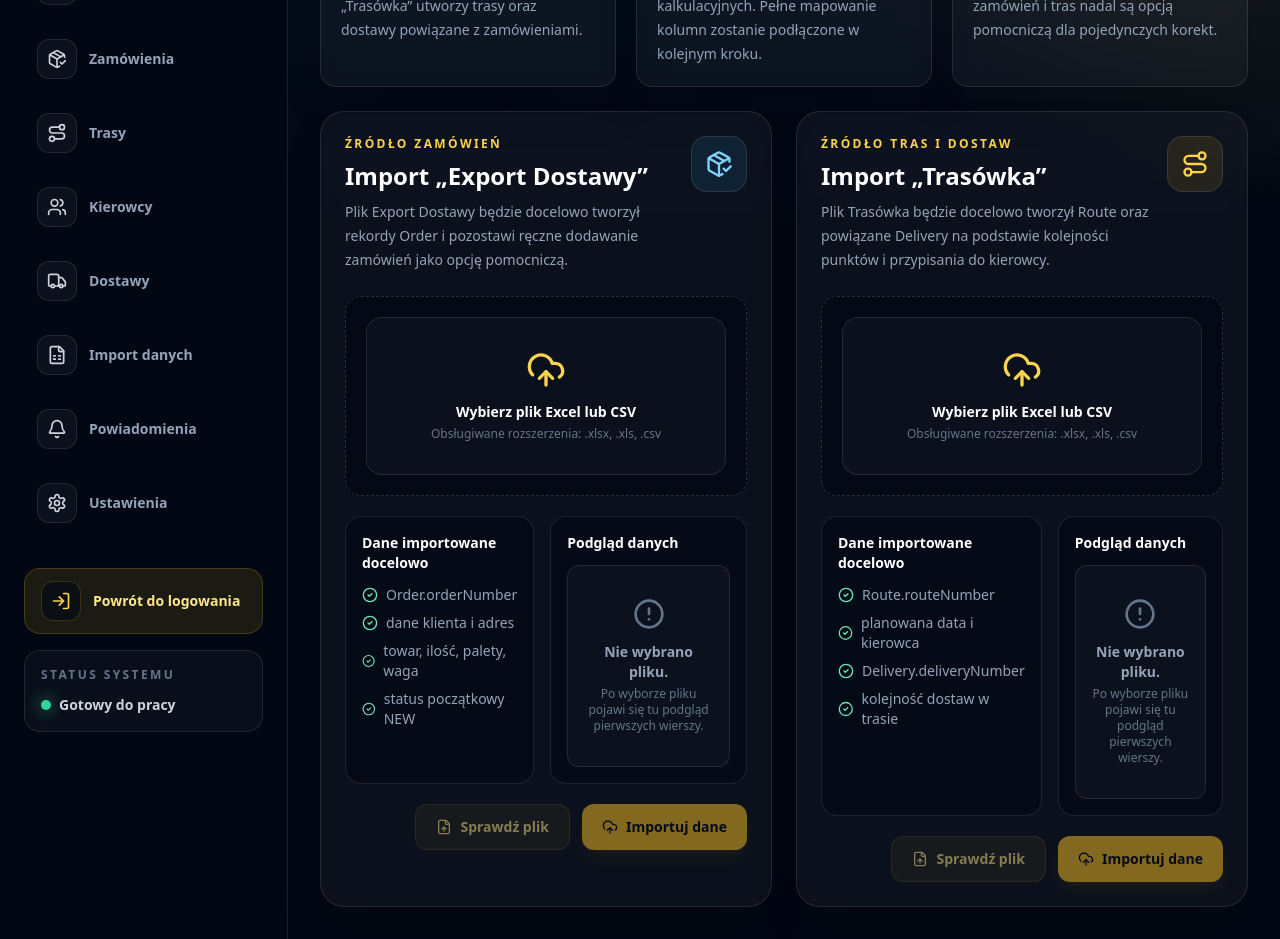
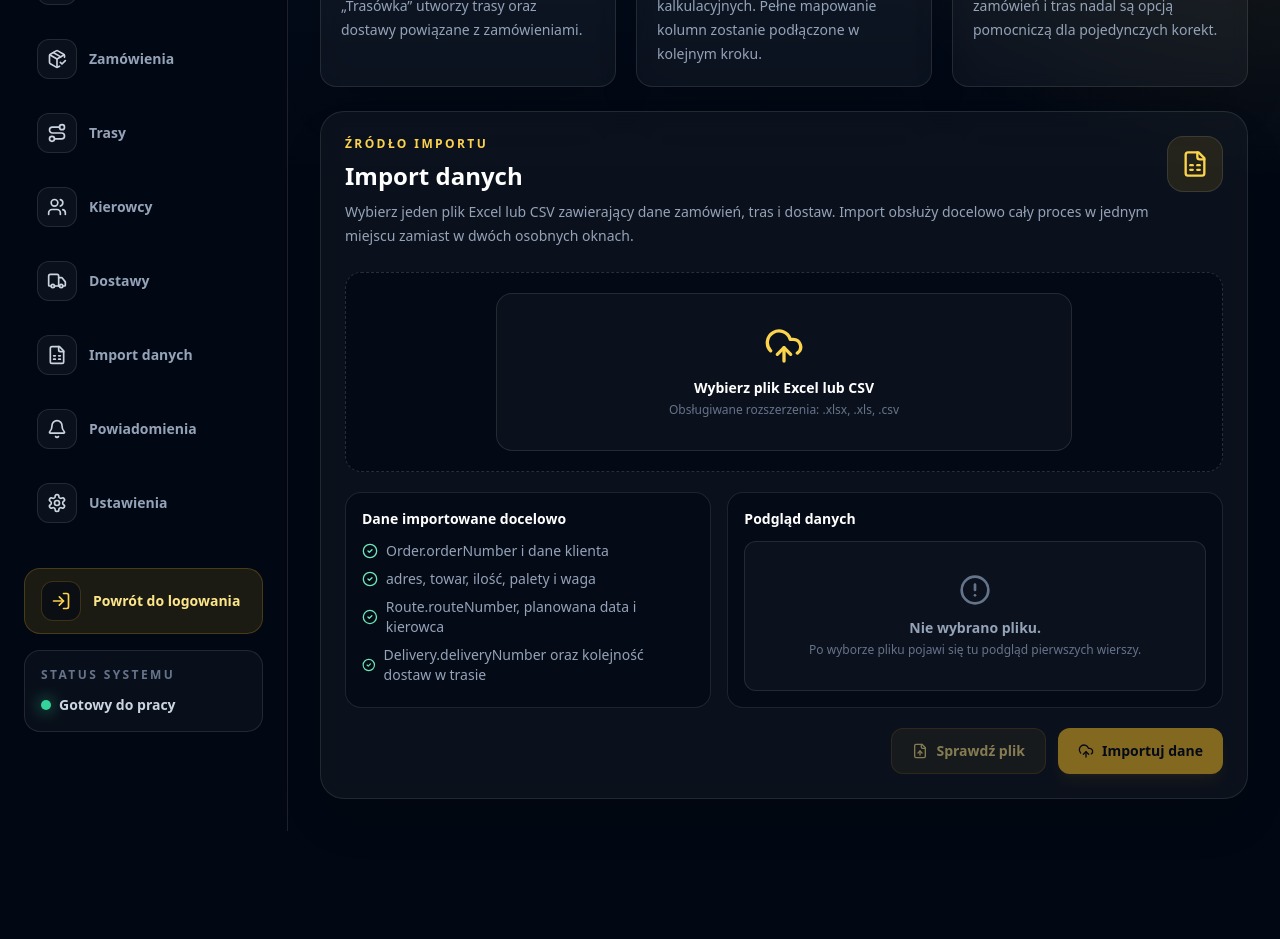
Before and after one commit to PolskiEMS/King-Delivery-Tracker, a Next.js app: page /dispatcher/import in a window 1280 px wide. Shown: the part 340-1279 px from the top of the page. After the commit the page ends 1171 px from the top, so only its background shows below. Built offline with nearby package versions, Linux system fonts and the light colour scheme.

Commit message:
Unify dispatcher import panel

```diff
--- a/src/app/dispatcher/import/page.tsx
+++ b/src/app/dispatcher/import/page.tsx
@@ -7,52 +7,22 @@ import {
   Database,
   FileSpreadsheet,
   FileUp,
-  PackageCheck,
-  Route,
   TableProperties,
   UploadCloud,
 } from "lucide-react";
 import { Sidebar } from "@/components/dashboard/sidebar";
 
-type ImportKind = "deliveries" | "routes";
-type ImportFileState = Record<ImportKind, File | null>;
+const previewRows = [
+  ["Numer zamówienia", "Klient", "Trasa", "Data", "Kierowca", "Status"],
+  ["KD/2026/001", "Nazwa klienta", "TR/2026/001", "2026-06-23", "Jan Kierowca", "NEW"],
+  ["KD/2026/002", "Nazwa klienta", "TR/2026/001", "2026-06-23", "Jan Kierowca", "NEW"],
+];
 
-const previewRows = {
-  deliveries: [
-    ["Numer zamówienia", "Klient", "Adres", "Towar", "Ilość", "Status"],
-    ["KD/2026/001", "Nazwa klienta", "London, SW1A", "Palety mix", "12", "NEW"],
-    ["KD/2026/002", "Nazwa klienta", "Manchester", "Kartony", "34", "NEW"],
-  ],
-  routes: [
-    ["Trasa", "Data", "Kierowca", "Pojazd", "Kolejność", "Dostawa"],
-    ["TR/2026/001", "2026-06-23", "Jan Kierowca", "WX12 ABC", "1", "KD/2026/001"],
-    ["TR/2026/001", "2026-06-23", "Jan Kierowca", "WX12 ABC", "2", "KD/2026/002"],
-  ],
-} satisfies Record<ImportKind, string[][]>;
-
-const importSections = [
-  {
-    kind: "deliveries" as const,
-    title: "Import „Export Dostawy”",
-    eyebrow: "Źródło zamówień",
-    description:
-      "Plik Export Dostawy będzie docelowo tworzył rekordy Order i pozostawi ręczne dodawanie zamówień jako opcję pomocniczą.",
-    icon: PackageCheck,
-    accent: "text-sky-300",
-    glow: "bg-sky-400/10",
-    imports: ["Order.orderNumber", "dane klienta i adres", "towar, ilość, palety, waga", "status początkowy NEW"],
-  },
-  {
-    kind: "routes" as const,
-    title: "Import „Trasówka”",
-    eyebrow: "Źródło tras i dostaw",
-    description:
-      "Plik Trasówka będzie docelowo tworzył Route oraz powiązane Delivery na podstawie kolejności punktów i przypisania do kierowcy.",
-    icon: Route,
-    accent: "text-amber-300",
-    glow: "bg-amber-400/10",
-    imports: ["Route.routeNumber", "planowana data i kierowca", "Delivery.deliveryNumber", "kolejność dostaw w trasie"],
-  },
+const importScope = [
+  "Order.orderNumber i dane klienta",
+  "adres, towar, ilość, palety i waga",
+  "Route.routeNumber, planowana data i kierowca",
+  "Delivery.deliveryNumber oraz kolejność dostaw w trasie",
 ];
 
 function formatFileSize(size: number) {
@@ -62,23 +32,19 @@ function formatFileSize(size: number) {
 }
 
 export default function DispatcherImportPage() {
-  const [files, setFiles] = useState<ImportFileState>({ deliveries: null, routes: null });
-  const [checked, setChecked] = useState<Record<ImportKind, boolean>>({ deliveries: false, routes: false });
+  const [file, setFile] = useState<File | null>(null);
+  const [checked, setChecked] = useState(false);
 
-  const selectedCount = useMemo(
-    () => Object.values(files).filter(Boolean).length,
-    [files],
-  );
+  const selectedCount = useMemo(() => (file ? 1 : 0), [file]);
 
-  function updateFile(kind: ImportKind, event: ChangeEvent<HTMLInputElement>) {
-    const file = event.target.files?.[0] ?? null;
-    setFiles((current) => ({ ...current, [kind]: file }));
-    setChecked((current) => ({ ...current, [kind]: false }));
+  function updateFile(event: ChangeEvent<HTMLInputElement>) {
+    setFile(event.target.files?.[0] ?? null);
+    setChecked(false);
   }
 
-  function checkFile(kind: ImportKind) {
-    if (!files[kind]) return;
-    setChecked((current) => ({ ...current, [kind]: true }));
+  function checkFile() {
+    if (!file) return;
+    setChecked(true);
   }
 
   return (
@@ -102,7 +68,7 @@ export default function DispatcherImportPage() {
               </div>
 
               <div className="rounded-2xl border border-white/10 bg-white/[0.04] px-5 py-4 shadow-xl shadow-black/20">
-                <p className="text-3xl font-black text-white">{selectedCount}/2</p>
+                <p className="text-3xl font-black text-white">{selectedCount}/1</p>
                 <p className="mt-1 text-xs font-semibold uppercase tracking-[0.18em] text-slate-500">
                   wybrane pliki
                 </p>
@@ -143,37 +109,33 @@ export default function DispatcherImportPage() {
               </article>
             </section>
 
-            <section className="grid gap-6 xl:grid-cols-2">
-              {importSections.map((section) => {
-                const Icon = section.icon;
-                const file = files[section.kind];
-                const isChecked = checked[section.kind];
-
-                return (
-                  <article key={section.kind} className="rounded-3xl border border-white/10 bg-white/[0.04] p-5 shadow-2xl shadow-black/20 backdrop-blur sm:p-6">
+            <section>
+              <article className="rounded-3xl border border-white/10 bg-white/[0.04] p-5 shadow-2xl shadow-black/20 backdrop-blur sm:p-6">
                 <div className="flex flex-col gap-4 sm:flex-row sm:items-start sm:justify-between">
                   <div>
                     <p className="text-xs font-semibold uppercase tracking-[0.2em] text-amber-300">
-                          {section.eyebrow}
+                      Źródło importu
                     </p>
-                        <h2 className="mt-2 text-2xl font-black text-white">{section.title}</h2>
-                        <p className="mt-2 text-sm leading-6 text-slate-400">{section.description}</p>
+                    <h2 className="mt-2 text-2xl font-black text-white">Import danych</h2>
+                    <p className="mt-2 max-w-4xl text-sm leading-6 text-slate-400">
+                      Wybierz jeden plik Excel lub CSV zawierający dane zamówień, tras i dostaw. Import obsłuży docelowo cały proces w jednym miejscu zamiast w dwóch osobnych oknach.
+                    </p>
                   </div>
 
-                      <span className={`flex h-14 w-14 shrink-0 items-center justify-center rounded-2xl border border-white/10 ${section.glow}`}>
-                        <Icon className={`h-7 w-7 ${section.accent}`} />
+                  <span className="flex h-14 w-14 shrink-0 items-center justify-center rounded-2xl border border-white/10 bg-amber-400/10">
+                    <FileSpreadsheet className="h-7 w-7 text-amber-300" />
                   </span>
                 </div>
 
                 <div className="mt-6 rounded-2xl border border-dashed border-white/15 bg-[#020813]/70 p-5 text-center">
                   <input
-                        id={`${section.kind}-file`}
+                    id="import-data-file"
                     type="file"
                     accept=".xlsx,.xls,.csv"
-                        onChange={(event) => updateFile(section.kind, event)}
+                    onChange={updateFile}
                     className="sr-only"
                   />
-                      <label htmlFor={`${section.kind}-file`} className="mx-auto flex max-w-md cursor-pointer flex-col items-center rounded-2xl border border-white/10 bg-white/[0.03] px-5 py-8 transition hover:border-amber-400/40 hover:bg-amber-400/10">
+                  <label htmlFor="import-data-file" className="mx-auto flex max-w-xl cursor-pointer flex-col items-center rounded-2xl border border-white/10 bg-white/[0.03] px-5 py-8 transition hover:border-amber-400/40 hover:bg-amber-400/10">
                     <UploadCloud className="h-10 w-10 text-amber-300" />
                     <span className="mt-3 text-sm font-black text-white">
                       {file ? file.name : "Wybierz plik Excel lub CSV"}
@@ -188,7 +150,7 @@ export default function DispatcherImportPage() {
                   <div className="rounded-2xl border border-white/10 bg-[#020813]/60 p-4">
                     <h3 className="text-sm font-black text-white">Dane importowane docelowo</h3>
                     <ul className="mt-3 space-y-2 text-sm text-slate-400">
-                          {section.imports.map((item) => (
+                      {importScope.map((item) => (
                         <li key={item} className="flex items-center gap-2">
                           <CheckCircle2 className="h-4 w-4 text-emerald-300" />
                           {item}
@@ -200,7 +162,7 @@ export default function DispatcherImportPage() {
                   <div className="rounded-2xl border border-white/10 bg-[#020813]/60 p-4">
                     <div className="flex items-center justify-between gap-3">
                       <h3 className="text-sm font-black text-white">Podgląd danych</h3>
-                          {isChecked && (
+                      {checked && (
                         <span className="rounded-full border border-emerald-400/30 bg-emerald-400/10 px-3 py-1 text-xs font-bold text-emerald-200">
                           Plik sprawdzony
                         </span>
@@ -209,10 +171,10 @@ export default function DispatcherImportPage() {
 
                     {file ? (
                       <div className="mt-3 overflow-x-auto">
-                            <table className="w-full min-w-[460px] text-left text-xs text-slate-300">
+                        <table className="w-full min-w-[520px] text-left text-xs text-slate-300">
                           <tbody className="divide-y divide-white/10">
-                                {previewRows[section.kind].map((row, index) => (
-                                  <tr key={`${section.kind}-${index}`} className={index === 0 ? "text-slate-500" : "text-slate-300"}>
+                            {previewRows.map((row, index) => (
+                              <tr key={`import-${index}`} className={index === 0 ? "text-slate-500" : "text-slate-300"}>
                                 {row.map((cell) => (
                                   <td key={cell} className="py-2 pr-3 font-semibold">
                                     {cell}
@@ -237,7 +199,7 @@ export default function DispatcherImportPage() {
                   <button
                     type="button"
                     disabled={!file}
-                        onClick={() => checkFile(section.kind)}
+                    onClick={checkFile}
                     className="inline-flex items-center justify-center gap-2 rounded-xl border border-amber-400/20 bg-amber-400/10 px-5 py-3 text-sm font-black text-amber-200 transition hover:border-amber-300/40 hover:bg-amber-400/15 disabled:cursor-not-allowed disabled:opacity-50"
                   >
                     <FileUp className="h-4 w-4" />
@@ -245,7 +207,7 @@ export default function DispatcherImportPage() {
                   </button>
                   <button
                     type="button"
-                        disabled={!file || !isChecked}
+                    disabled={!file || !checked}
                     className="inline-flex items-center justify-center gap-2 rounded-xl bg-amber-400 px-5 py-3 text-sm font-black text-slate-950 shadow-lg shadow-amber-400/10 transition hover:bg-amber-300 disabled:cursor-not-allowed disabled:opacity-50"
                   >
                     <UploadCloud className="h-4 w-4" />
@@ -253,8 +215,6 @@ export default function DispatcherImportPage() {
                   </button>
                 </div>
               </article>
-                );
-              })}
             </section>
           </div>
         </section>
```
Lines whose indentation alone changed are shown as unchanged.
